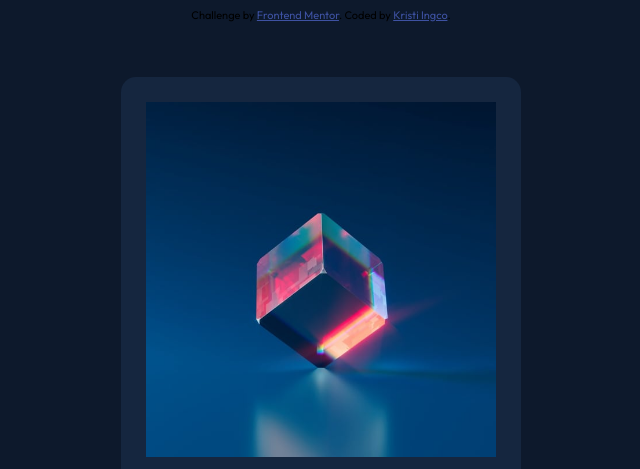
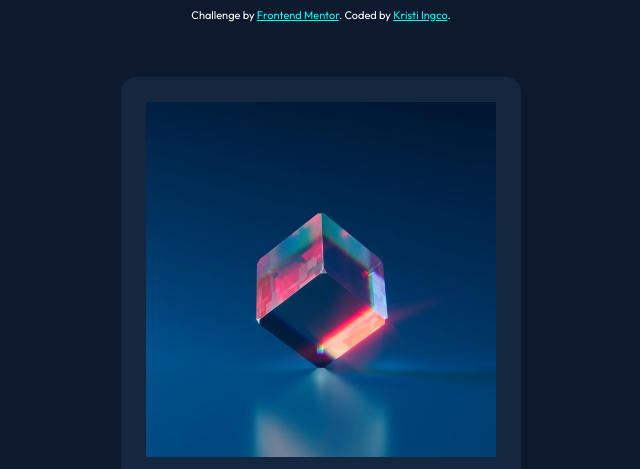
Before and after one commit to MatteoBuxman/preview-card-component, a plain HTML site: page index.html in a window 1280 px wide. Shown: the top 469 px of the page, without its empty margins (319-959 px from the left). Drawn offline with Linux system fonts and the light colour scheme.

Commit message:
Modify attribute styles

```diff
--- a/index.html
+++ b/index.html
@@ -9,10 +9,6 @@
   <title>Frontend Mentor | NFT preview card component</title>
 
   <link rel="stylesheet" href="main.css">
-  <style>
-    .attribution { font-size: 11px; text-align: center; }
-    .attribution a { color: hsl(228, 45%, 44%); }
-  </style>
 </head>
 <body>
 
--- a/main.scss
+++ b/main.scss
@@ -10,6 +10,9 @@ $line-color: #2E405A;
     src: url(fonts/Outfit/Outfit.ttf) format("truetype");
     font-display: fallback;
 }
+
+.attribution { font-size: 11px; text-align: center; color: $secondary-color }
+.attribution a { color: $highlight-color; }
 
 body {
     background-color: $bg-color;
```
Also changed, not shown: main.css, 1 other file.
